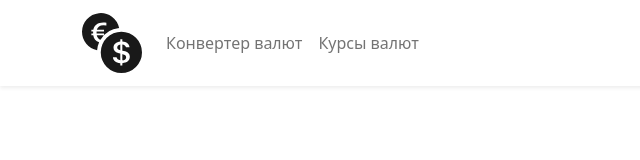
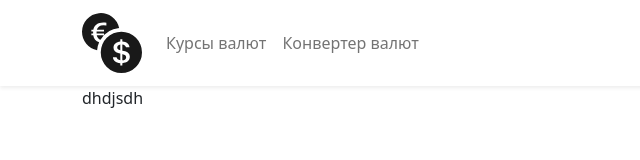
Before and after one commit to asenka0301/currency-converter, a React (Create React App) app: page /currencyConverter in a window 1280 px wide. Shown: the top 160 px of the page, without its empty margins (0-640 px from the left). Built offline with nearby package versions, Linux system fonts and the light colour scheme.

Commit message:
add app routing

```diff
--- a/src/App.jsx
+++ b/src/App.jsx
@@ -1,10 +1,25 @@
 import 'bootstrap/dist/css/bootstrap.min.css';
 import 'bootstrap-icons/font/bootstrap-icons.css';
 import React from 'react';
+import {
+  BrowserRouter,
+  Routes,
+  Route,
+} from 'react-router-dom';
 import Navigation from './components/Navigation';
+import CurrencyConverter from './components/CurrencyConverter';
+import CurrencyRate from './components/CurrencyRate';
 
 const App = () => (
-  <Navigation />
+  <div className="d-flex flex-column h-100">
+    <BrowserRouter>
+      <Navigation />
+      <Routes>
+        <Route path="/currencyConverter" element={<CurrencyConverter />} />
+        <Route path="/" element={<CurrencyRate />} />
+      </Routes>
+    </BrowserRouter>
+  </div>
 );
 
 export default App;
--- /dev/null
+++ b/src/components/CurrencyConverter.jsx
@@ -0,0 +1,10 @@
+import React from 'react';
+import { Container } from 'react-bootstrap';
+
+const CurrencyConverter = () => (
+  <Container>
+    dhdjsdh
+  </Container>
+);
+
+export default CurrencyConverter;
--- a/src/components/Navigation.jsx
+++ b/src/components/Navigation.jsx
@@ -12,9 +12,13 @@ const Navigation = () => (
       <Navbar.Brand>
         <CurrencyExchange size={60} />
       </Navbar.Brand>
-      <Nav className="me-auto">
+      <Nav
+        className="me-auto my-2 my-lg-0"
+        style={{ maxHeight: '100px' }}
+
+      >
+        <Nav.Link href="/">Курсы валют</Nav.Link>
         <Nav.Link href="/currencyConverter">Конвертер валют</Nav.Link>
-        <Nav.Link href="/currencyRate">Курсы валют</Nav.Link>
       </Nav>
     </Container>
   </Navbar>
```
